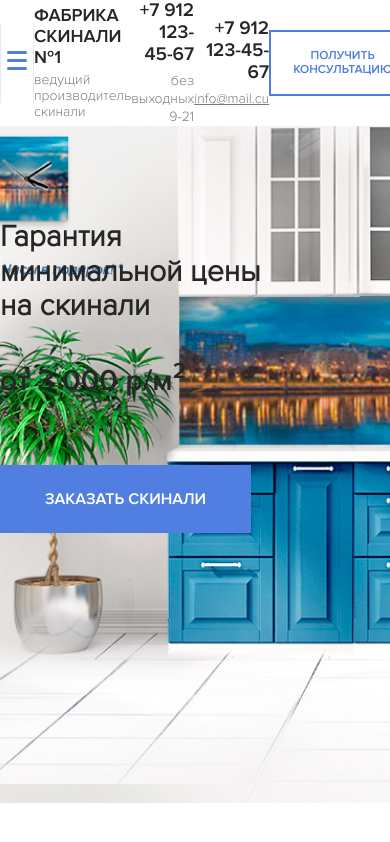
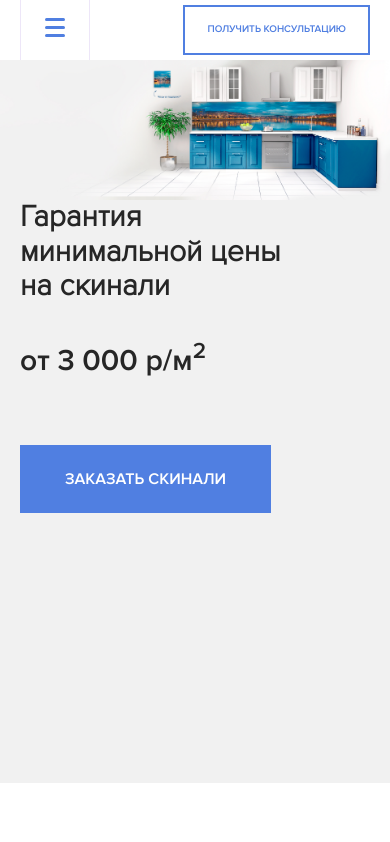
Before and after one commit to AleksSutener/skinali, a plain HTML site: page index.html in a window 390 px wide. Drawn offline with Linux system fonts and the light colour scheme.

Commit message:
Адаптив шапки

```diff
--- a/scss/_grid.scss
+++ b/scss/_grid.scss
@@ -3,6 +3,29 @@
 }
 
 .container {
-    max-width: 1170px;
+    width: 1170px;
     margin: 0 auto;
 }
+
+@media (max-width: 1199px) {
+    .container {
+        width: 960px;
+    }
+}
+
+@media (max-width: 991px) {
+    .container {
+        width: 750px;
+    }
+}
+
+@media (max-width: 768px) {
+    .container {
+        width: 100%;
+        padding: 0 20px;
+    }
+}
+
+@media (max-width: 576px) {
+
+}
--- a/scss/_interface.scss
+++ b/scss/_interface.scss
@@ -12,6 +12,11 @@ body {
     text-transform: uppercase;
     background: transparent;
     cursor: pointer;
+    transition: 0.2s;
+    &:hover {
+        background: $primary;
+        color: #fff;
+    }
 }
 
 .btn {
@@ -22,4 +27,13 @@ body {
     @include bold;
     color: #fff;
     cursor: pointer;
+    &:hover {
+        background: darken($primary, 10%);
+    }
 }
+
+@media (max-width: 576px) {
+    .btn-o {
+        font-size: 10px;
+    }
+}
--- a/scss/sections/_header.scss
+++ b/scss/sections/_header.scss
@@ -8,7 +8,6 @@
         display: flex;
         justify-content: space-between;
         align-items: center;
-        min-height: 80px;
     }
     &__mobile, &__landline {
         text-align: right;
@@ -24,6 +23,9 @@
     &__small-text {
         font-size: 14px;
         color: $text-color-light;
+        &:hover {
+            text-decoration: none;
+        }
     }
 }
 
@@ -36,7 +38,8 @@
     background: $primary;
     transition: 0.2s;
     z-index: 0;
-    transform: translateY(-100%);
+    opacity: 0;
+    transform: translateY(-150%);
     &-btn {
         background: transparent;
         border: none;
@@ -48,6 +51,7 @@
         flex-direction: column;
         justify-content: center;
         align-items: center;
+        cursor: pointer;
         &__line {
             background: #507fe1;
             height: 3px;
@@ -70,6 +74,7 @@
     }
     &_active {
         transform: translateY(0);
+        opacity: 1;
     }
 }
 
@@ -106,3 +111,43 @@
         display: block;
     }
 }
+
+@media (max-width: 991px) {
+    .navbar {
+        &__mobile, &__landline {
+            display: none;
+        }
+    }
+
+    .menu {
+        &__nav {
+            flex-direction: column;
+        }
+        &__link {
+            margin-bottom: 20px;
+        }
+    }
+
+    .hero {
+        background-position: top left;
+        background-size: 100%;
+    }
+}
+
+@media (max-width: 576px) {
+    .logo {
+        display: none;
+    }
+
+    .menu {
+        top: 60px;
+
+        &-btn {
+            height: 60px;
+        }
+    }
+
+    .hero {
+        margin-top: 60px;
+    }
+}
```
Also changed, not shown: css/main.css, 1 other file.
